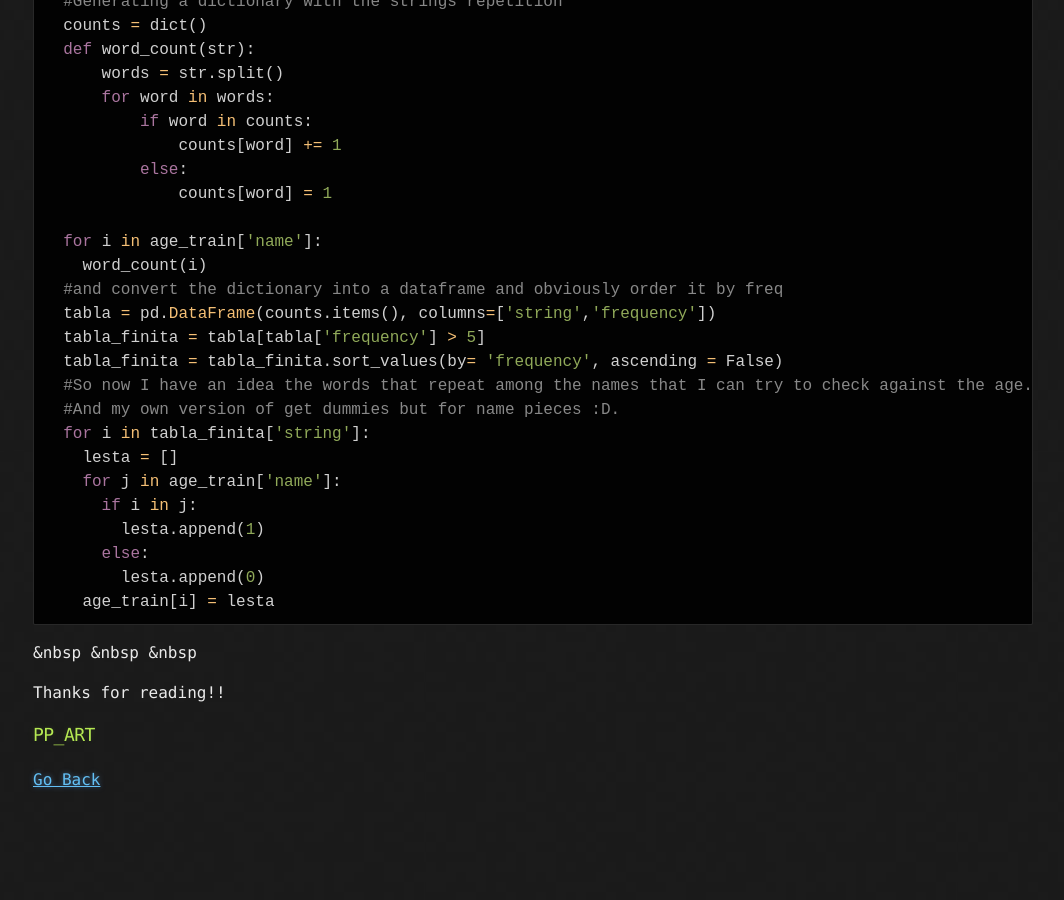
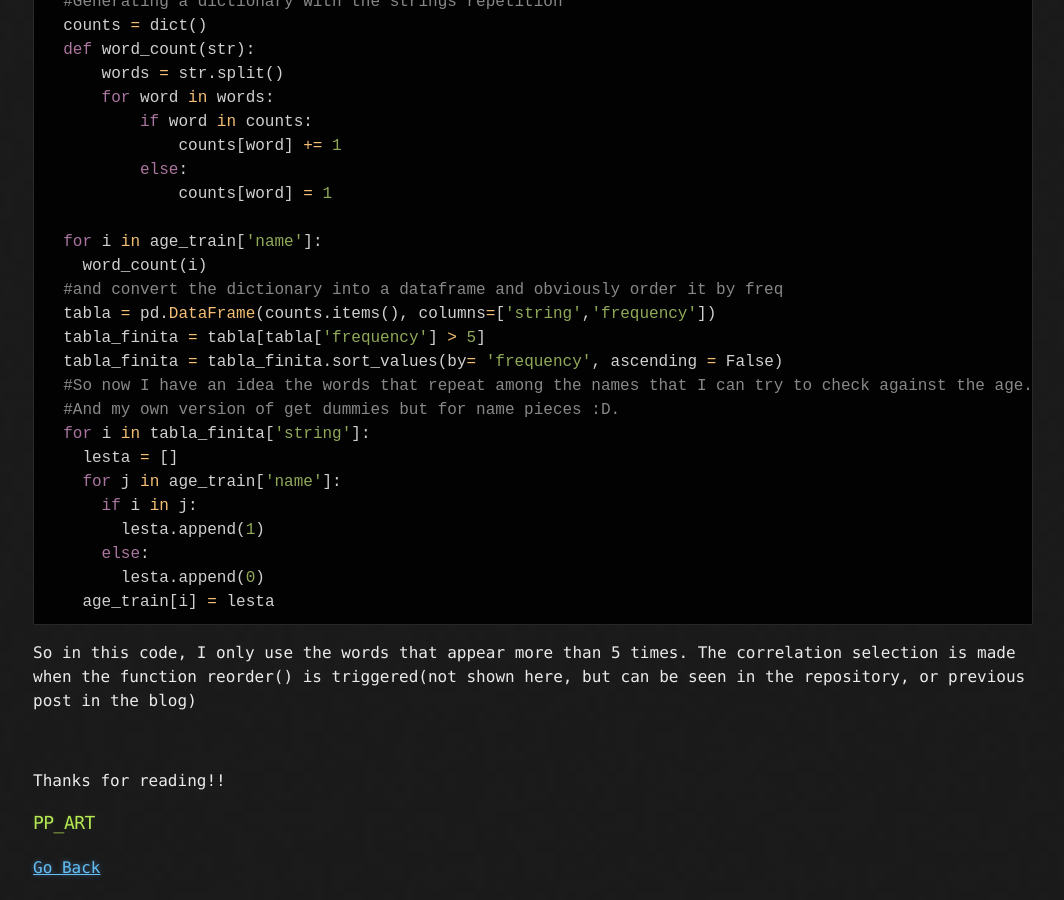
Before and after one commit to PaulB86UK/PP_ART, a Jekyll site: the page built from docs/2020/25_5.md, in a window 1280 px wide and 900 px high, scrolled down 613 px. Shown: the whole window, without its empty margins (107-1171 px from the left). Built offline with Jekyll 4.4.1, drawn with Linux system fonts in a browser that asks for light colours; our own code applies the rules of GitHub Pages for plain Markdown files; before the commit the page ends 1425 px from its top, so only the background shows below that.

Commit message:
Update 25_5.md

````diff
--- a/docs/2020/25_5.md
+++ b/docs/2020/25_5.md
@@ -41,10 +41,11 @@ def ty_name():
         lesta.append(0)
     age_train[i] = lesta
 ```
+So in this code, I only use the words that appear more than 5 times. The correlation selection is made when the function reorder() is triggered(not shown here, but can be seen in the repository, or previous post in the blog)
 
-&nbsp
-&nbsp
-&nbsp
+&nbsp;
+&nbsp;
+&nbsp;
 
 
 
````
